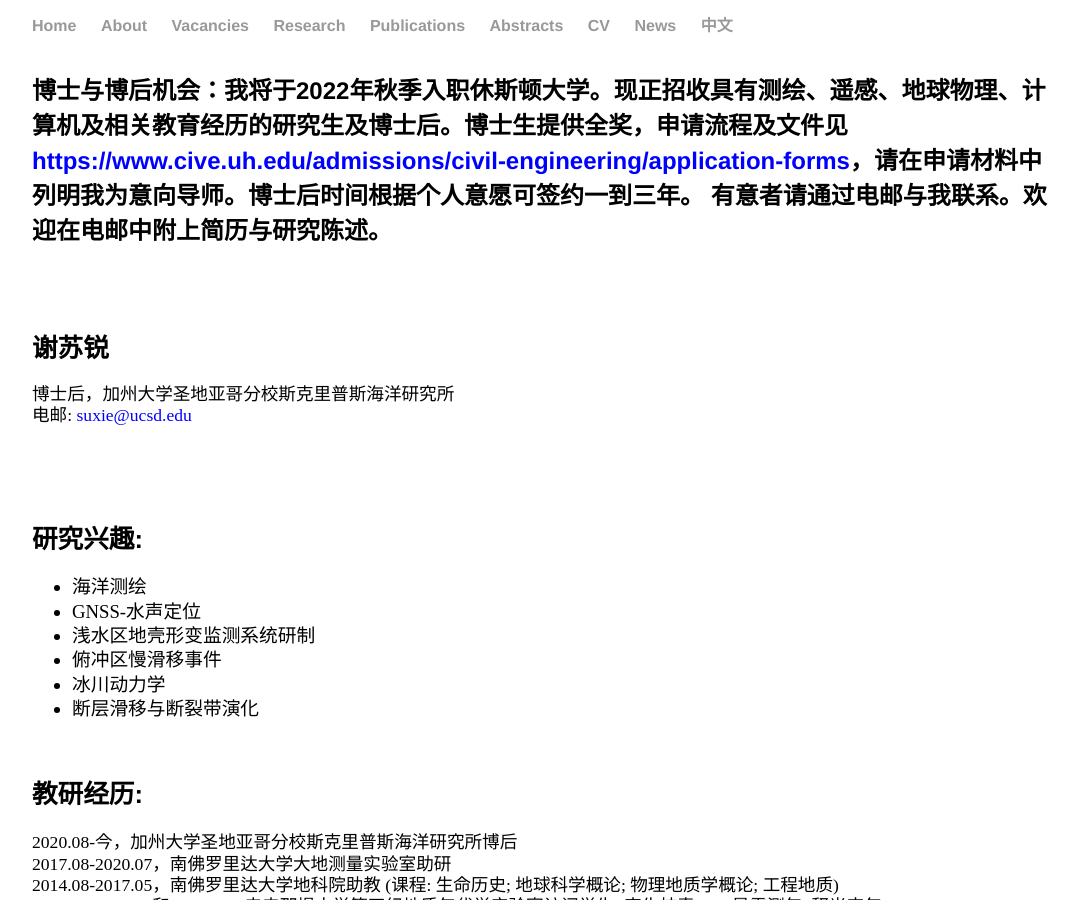
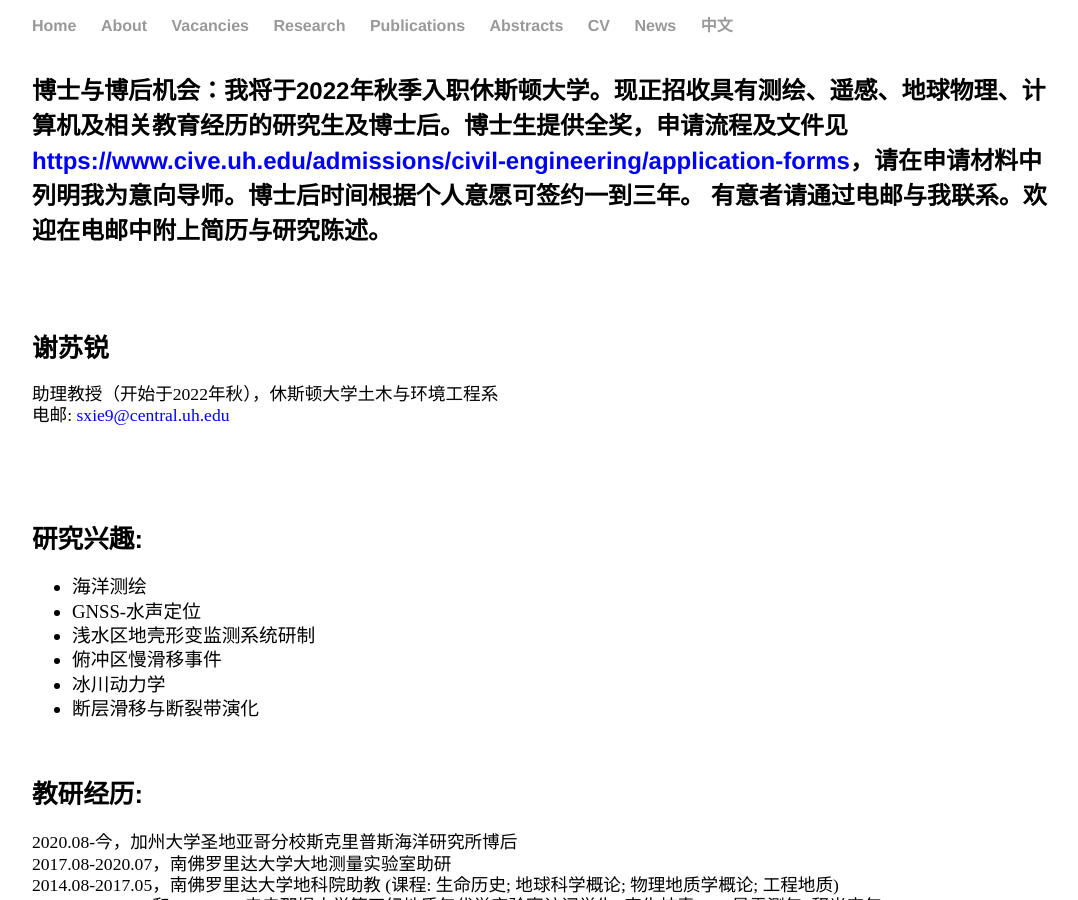
Before and after one commit to suruixie/suruixie.github.io, a Jekyll site: the page built from Chinese/index.html, in a window 1280 px wide and 900 px high. Shown: the whole window, without its empty margins (96-1174 px from the left). Built offline with Jekyll 4.4.1, drawn with Linux system fonts in a browser that asks for light colours; a style sheet for code colours, icons or effects is not loaded.

Commit message:
Update index.html

```diff
--- a/Chinese/index.html
+++ b/Chinese/index.html
@@ -13,9 +13,9 @@ title: 苏锐的中文页面
     <div class="Chinese">
         <div class="sideText">
 	    <h4 style="margin-bottom:0.1em;">谢苏锐</h4>
-            <p style="line-height: 120%;">博士后，加州大学圣地亚哥分校斯克里普斯海洋研究所<br>
+            <p style="line-height: 120%;">助理教授（开始于2022年秋），休斯顿大学土木与环境工程系<br>
             电邮:
-		<a href="mailto:suxie@ucsd.edu" style="color:#0000FF;">suxie@ucsd.edu</a> <br>
+		<a href="mailto:sxie9@central.uh.edu" style="color:#0000FF;">sxie9@central.uh.edu</a> <br>
             </p>
 	</div>
 	<div class="sideText">
```
